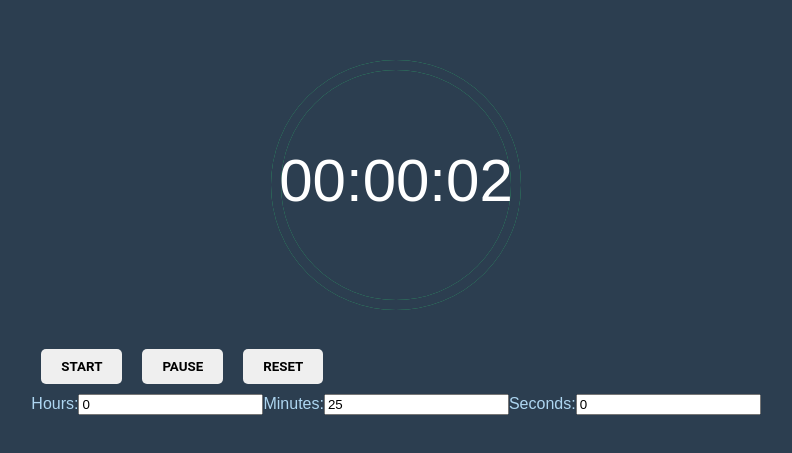
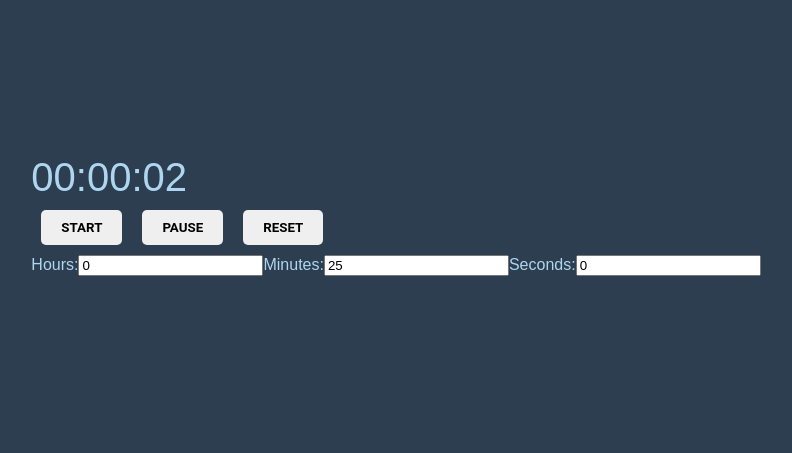
Before and after one commit to LionelWirz/AchtungFertigFOS_PWA, a React (Vite) app: page / in a window 1280 px wide. Shown: the part 195-648 px from the top of the page, without its empty margins (244-1036 px from the left). Built offline with nearby package versions, Linux system fonts and the light colour scheme.

Commit message:
Kreis weg

```diff
--- a/src/Timer.jsx
+++ b/src/Timer.jsx
@@ -2,22 +2,16 @@
 import React, { useEffect, useState } from 'react';
 
 function Timer({ time, isRunning }) {
-  const [percentageRemaining, setPercentageRemaining] = useState(100);
+  const [formattedTime, setFormattedTime] = useState(formatTime(Math.ceil(time / 1000)));
 
   useEffect(() => {
     let interval;
 
     if (isRunning) {
-      const startTime = Date.now();
-
       interval = setInterval(() => {
-        const elapsedTime = Date.now() - startTime;
-        const remainingTime = time - elapsedTime;
-
-        if (remainingTime > 0) {
-          setPercentageRemaining((remainingTime / time) * 100);
+        if (time > 0) {
+          setFormattedTime(formatTime(Math.ceil(time / 1000)));
         } else {
-          setPercentageRemaining(0);
           clearInterval(interval);
         }
       }, 1000); // Update every second
@@ -29,33 +23,8 @@ function Timer({ time, isRunning }) {
   }, [time, isRunning]);
 
   return (
-    <div className="container">
-      <svg width="300" height="300" viewBox="0 0 300 300">
-        <circle
-          cx="150"
-          cy="150"
-          r="120"
-          fill="none"
-          stroke="#AED6F1"
-          strokeWidth="10"
-          className="remaining-circle"
-        />
-        <circle
-          cx="150"
-          cy="150"
-          r="120"
-          fill="none"
-          stroke="#2ecc71" // Change the stroke color to green
-          strokeWidth="10"
-          strokeDasharray="753.98"
-          strokeDashoffset={(100 - percentageRemaining) / 100 * 753.98}
-          transform="rotate(-90 150 150)"
-          className="background-circle"
-        />
-        <text x="50%" y="50%" dominantBaseline="middle" textAnchor="middle" fill="#ffffff" fontSize="60" fontFamily="'Digital-7', sans-serif">
-          {formatTime(Math.ceil(time / 1000))}
-        </text>
-      </svg>
+    <div className="timer">
+      <span className="time">{formattedTime}</span>
     </div>
   );
 }
@@ -68,5 +37,4 @@ const formatTime = (timeInSeconds) => {
   return `${hours < 10 ? '0' + hours : hours}:${minutes < 10 ? '0' + minutes : minutes}:${seconds < 10 ? '0' + seconds : seconds}`;
 };
 
-
 export default Timer;
```
